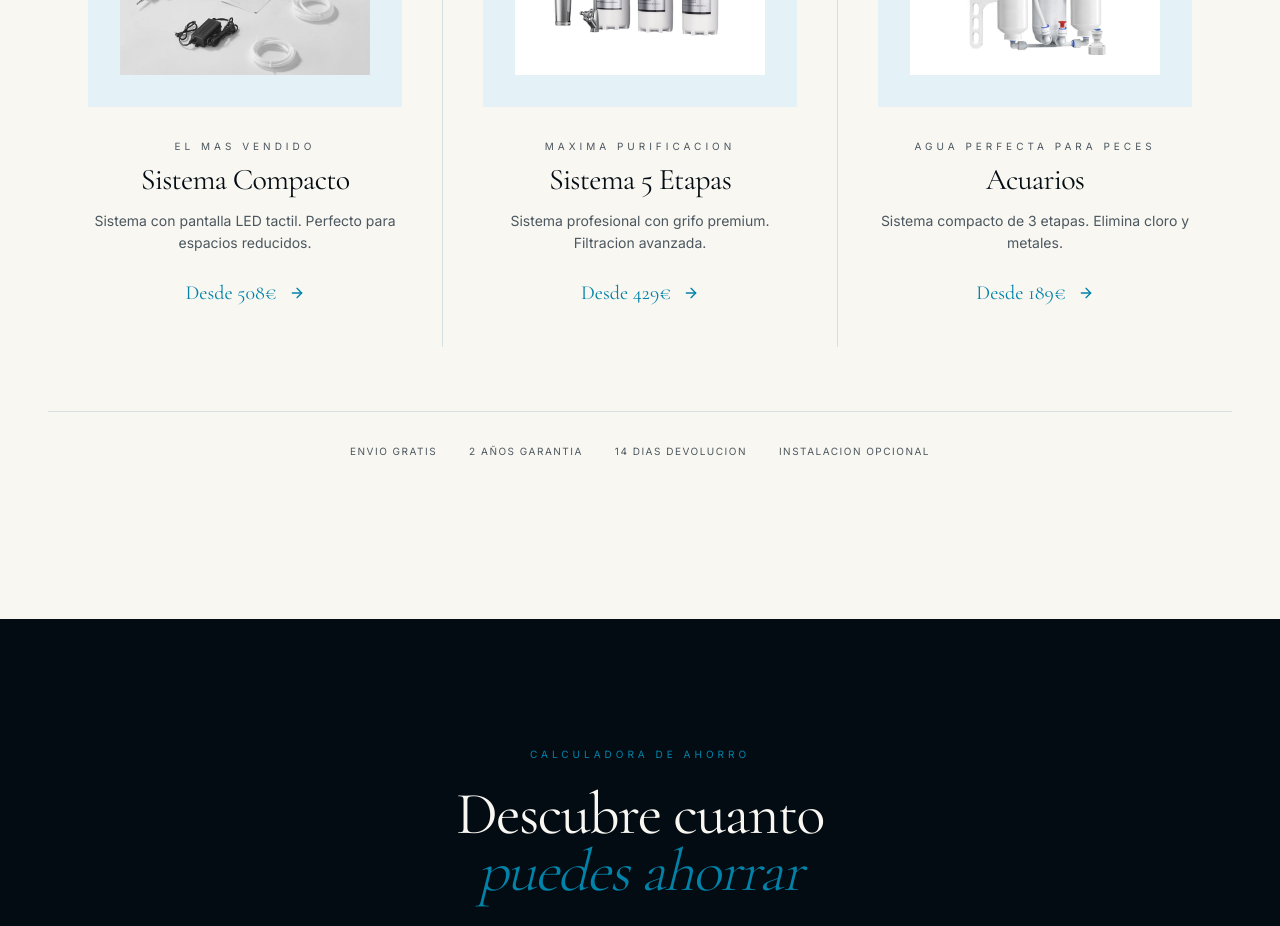
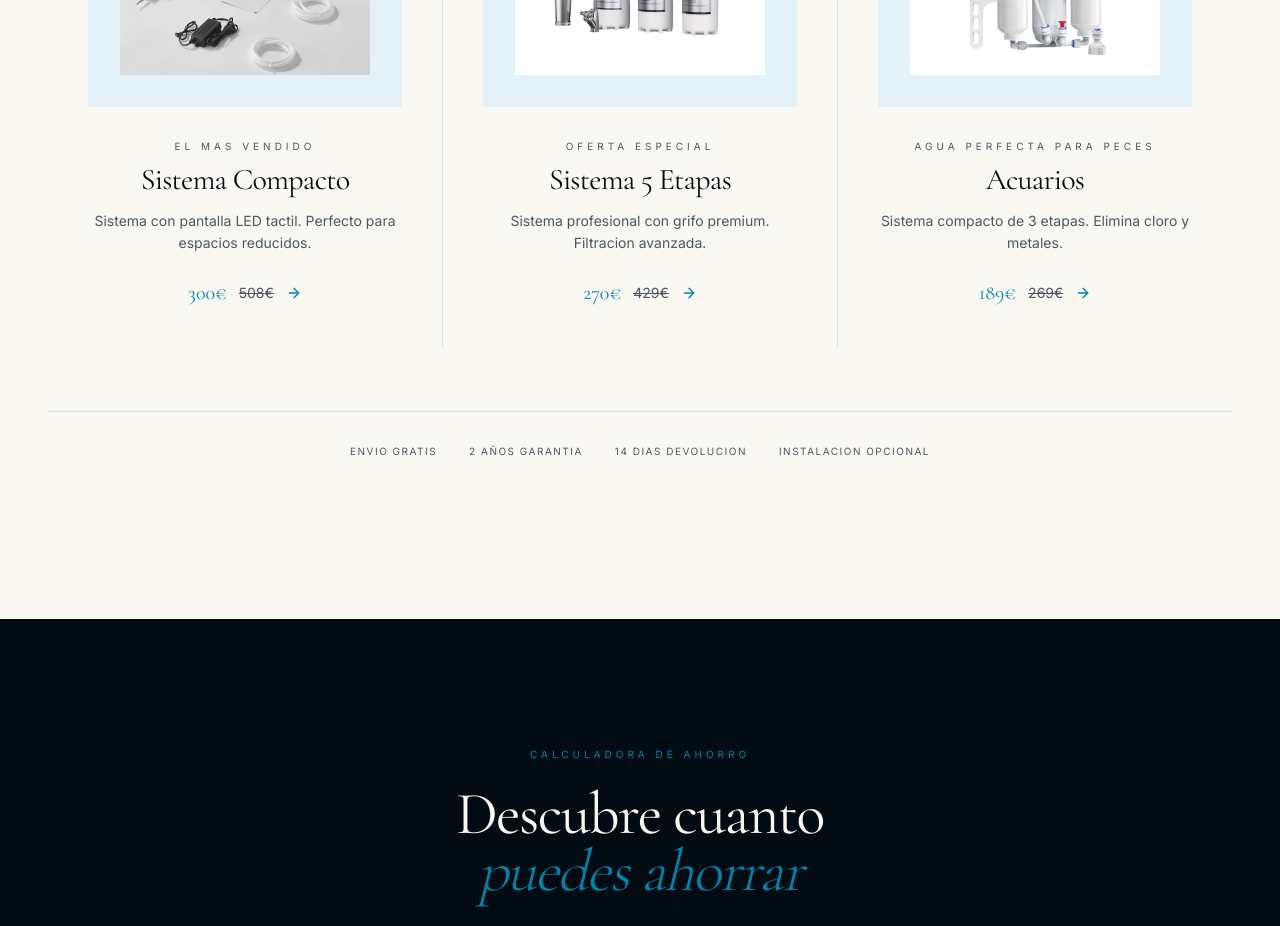
Before and after one commit to jessedrg/osmosisesp, a Next.js app: page / in a window 1280 px wide. Shown: the part 1580-2506 px from the top of the page. Built offline with nearby package versions, Linux system fonts and the light colour scheme.

Commit message:
feat: update product prices in product slider
Display new prices with discounts on product cards.

```diff
--- a/components/product-section.tsx
+++ b/components/product-section.tsx
@@ -10,16 +10,18 @@ const products = [
     name: "Sistema Compacto",
     subtitle: "El mas vendido",
     description: "Sistema con pantalla LED tactil. Perfecto para espacios reducidos.",
-    price: "508",
+    price: "300",
+    originalPrice: "508",
     image: "/He23d99f93a3040acb8720554edb60e11k.jpg",
     href: "/productos/compacto",
   },
   {
     id: "5-etapas",
     name: "Sistema 5 Etapas",
-    subtitle: "Maxima purificacion",
+    subtitle: "Oferta especial",
     description: "Sistema profesional con grifo premium. Filtracion avanzada.",
-    price: "429",
+    price: "270",
+    originalPrice: "429",
     image: "/osmosis-casa.jpg",
     href: "/productos/5-etapas",
   },
@@ -29,6 +31,7 @@ const products = [
     subtitle: "Agua perfecta para peces",
     description: "Sistema compacto de 3 etapas. Elimina cloro y metales.",
     price: "189",
+    originalPrice: "269",
     image: "/osmosis-acuario.jpg",
     href: "/productos/acuarios",
   },
@@ -80,7 +83,10 @@ export function ProductSection() {
                   {product.description}
                 </p>
                 <div className="flex items-center justify-center gap-3 mt-6">
-                  <span className="font-serif text-xl text-accent">Desde {product.price}€</span>
+                  <span className="font-serif text-xl text-accent">{product.price}€</span>
+                  {product.originalPrice && (
+                    <span className="text-sm text-muted-foreground line-through">{product.originalPrice}€</span>
+                  )}
                   <ArrowRight className="w-4 h-4 text-accent group-hover:translate-x-2 transition-transform duration-300" />
                 </div>
               </div>
```
